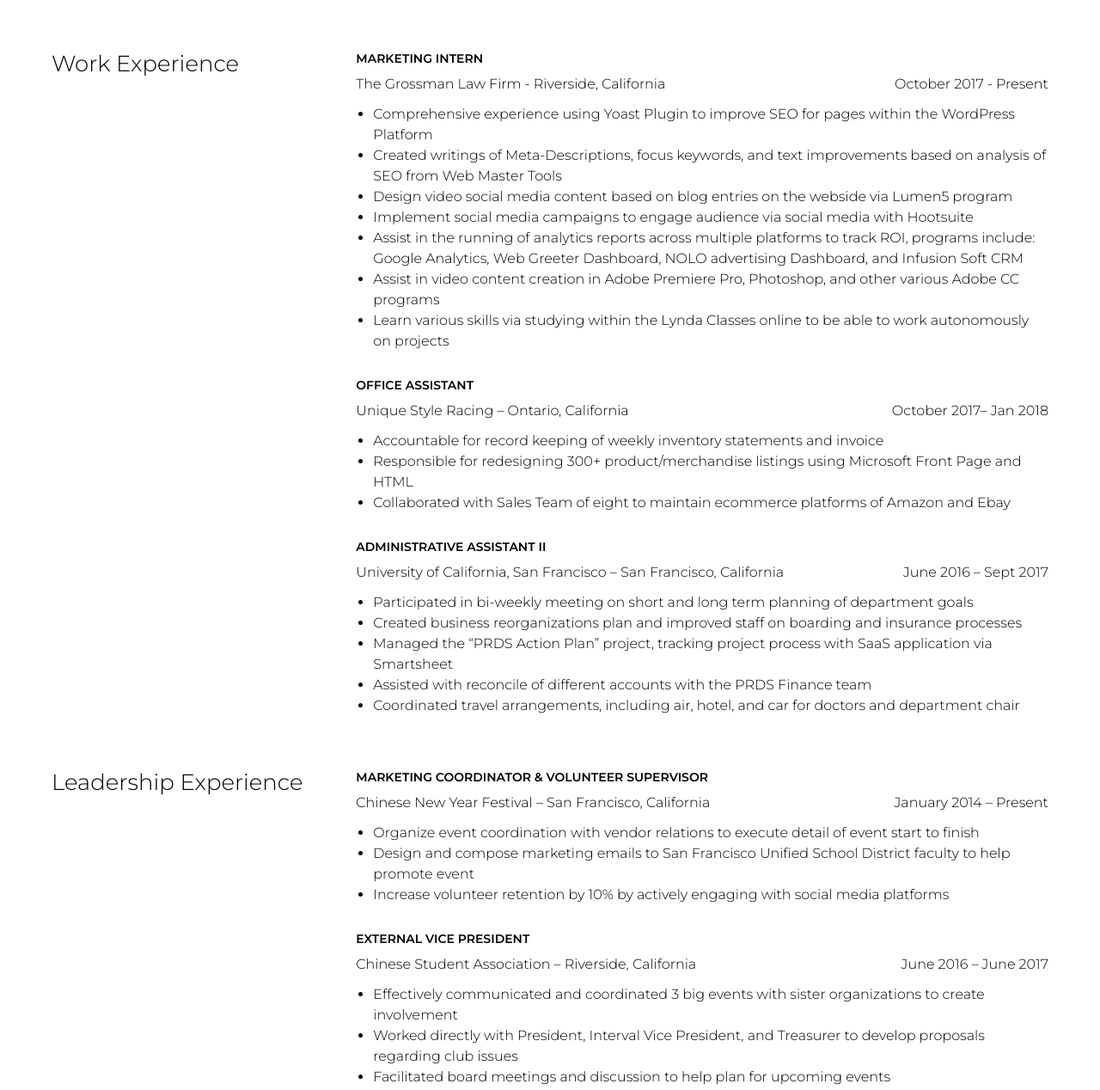
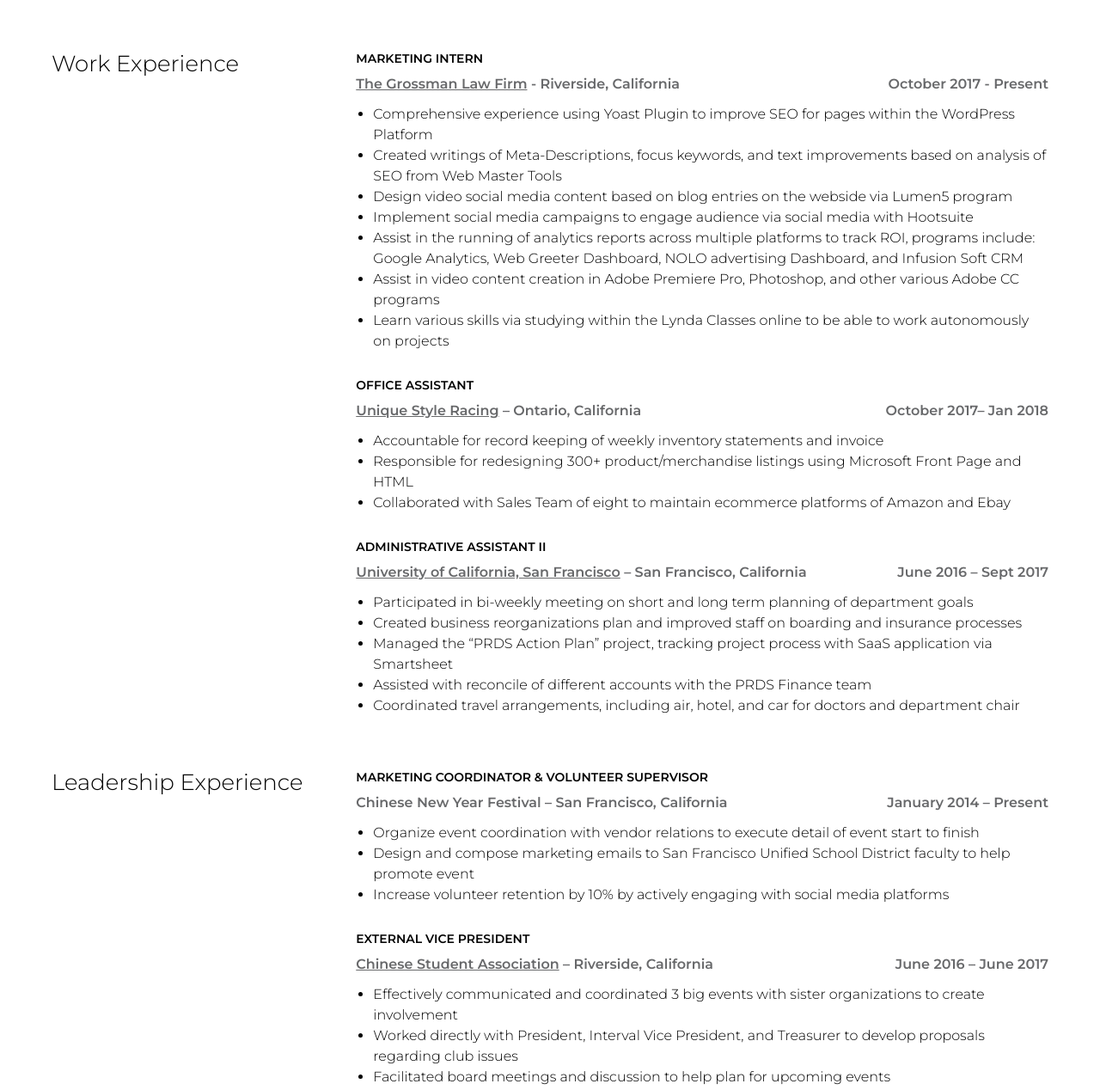
Before and after one commit to allisonszeto/allisonszeto.github.io, a plain HTML site: page index.html in a window 1280 px wide. Shown: the part 1043-2311 px from the top of the page at 86% size. Drawn offline with Linux system fonts and the light colour scheme; a script that the page names is missing.

Commit message:
add links to orgs, style location-timeline

```diff
--- a/assets/styles.css
+++ b/assets/styles.css
@@ -240,6 +240,15 @@
   padding: 0px 35px 0 35px;
 }
 
+a {
+  color: #68696b;
+}
+
+a:visited {
+  text-decoration: none;
+
+}
+
 h2 {
   font-size: 26px;
 }
@@ -250,6 +259,8 @@
 }
 
 strong {
+  color: #68696b;
+  font-weight: bold;
   font-size: 16px;
 }
 
--- a/index.html
+++ b/index.html
@@ -59,7 +59,7 @@
         <div class="resume-block">
           <h3>MARKETING INTERN</h3>
           <div class="resume-location-timeframe">
-            <strong>The Grossman Law Firm - Riverside, California</strong>
+            <strong><a href="https://www.grossmanlaw.net/">The Grossman Law Firm</a> - Riverside, California</strong>
             <strong>October 2017 - Present</strong>
           </div>
           <ul>
@@ -78,7 +78,7 @@
         <div class="resume-block">
           <h3>OFFICE ASSISTANT</h3>
           <div class="resume-location-timeframe">
-            <strong>Unique Style Racing – Ontario, California</strong>
+            <strong><a href="http://www.uniquestyleracing.com/">Unique Style Racing</a> – Ontario, California</strong>
             <strong>October 2017– Jan 2018</strong>
           </div>
           <ul>
@@ -93,7 +93,7 @@
         <div class="resume-block">
           <h3>ADMINISTRATIVE ASSISTANT II</h3>
           <div class="resume-location-timeframe">
-            <strong>University of California, San Francisco – San Francisco, California </strong>
+            <strong><a href="https://www.ucsf.edu/">University of California, San Francisco</a> – San Francisco, California </strong>
             <strong>June 2016 – Sept 2017  </strong>
           </div>
           <ul>
@@ -126,7 +126,7 @@
         <div class="resume-block">
           <h3>EXTERNAL VICE PRESIDENT</h3>
           <div class="resume-location-timeframe">
-            <strong>Chinese Student Association – Riverside, California</strong>
+            <strong><a href="https://highlanderlink.ucr.edu/organization/csa">Chinese Student Association</a> – Riverside, California</strong>
             <strong>June 2016 – June 2017</strong>
           </div>
           <ul>
```
